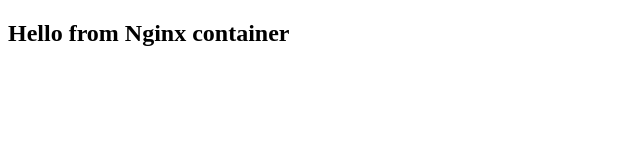
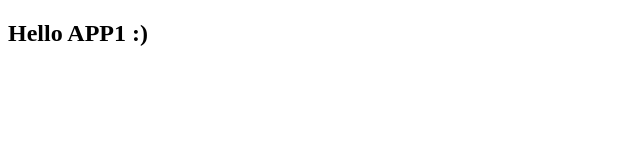
Before and after one commit to susguzman/versions, a plain HTML site: page app1/html/index.html in a window 1280 px wide. Shown: the whole page, without its empty margins (0-640 px from the left). Drawn offline with Linux system fonts and the light colour scheme.

Commit message:
update app1

```diff
--- a/app1/html/index.html
+++ b/app1/html/index.html
@@ -5,6 +5,6 @@
   <title>Docker Nginx</title>
 </head>
 <body>
-  <h2>Hello from Nginx container</h2>
+  <h2>Hello APP1 :)</h2>
 </body>
 </html>
```
